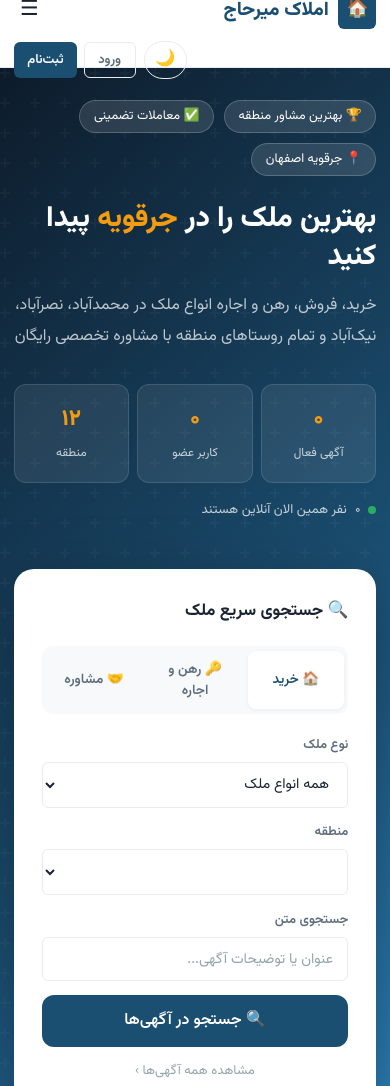
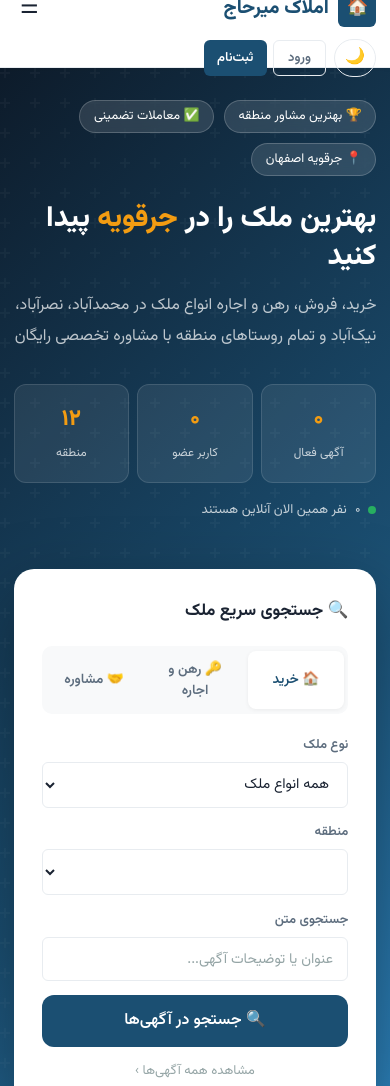
Before and after one commit to amirreza91-13/mirhaj-realestate, a website: page frontend/pages/index.html in a window 390 px wide. Shown: the top 1086 px of the page. Drawn offline with nearby package versions, Linux system fonts and the light colour scheme; no server answers.

Commit message:
fix: bump SW cache version, network-first for CSS/JS, redesign mobile navbar

```diff
--- a/frontend/css/style.css
+++ b/frontend/css/style.css
@@ -433,19 +433,32 @@ textarea.form-control { resize: vertical; min-height: 100px; }
     grid-template-columns: 1fr !important;
   }
 
-  /* Navbar action buttons (dashboard, create-listing, dark mode toggle...)
-     were overflowing off-screen next to the hamburger. Wrap them onto
-     their own row instead of letting them get clipped. */
+  /* Navbar redesign for mobile: hamburger anchored to the far edge,
+     action buttons (dashboard, create-listing, dark mode toggle...) wrap
+     onto their own row instead of overflowing off-screen. */
   .navbar .container {
     flex-wrap: wrap;
     row-gap: 0.5rem;
   }
+  .navbar-brand {
+    order: 1;
+  }
+  .hamburger {
+    order: 2;
+    margin-right: auto; /* pushes hamburger to the far edge, away from the brand */
+  }
   .navbar-actions {
+    order: 3;
     flex-basis: 100%;
-    order: 3;
-    justify-content: flex-end;
+    width: 100%;
+    justify-content: flex-start;
     overflow-x: auto;
     -webkit-overflow-scrolling: touch;
+    padding-bottom: 0.25rem;
+  }
+  .navbar-actions #nav-auth,
+  .navbar-actions #nav-user {
+    flex-shrink: 0;
   }
 }
 
```
Also changed, not shown: frontend/service-worker.js (+11 -4 lines).
